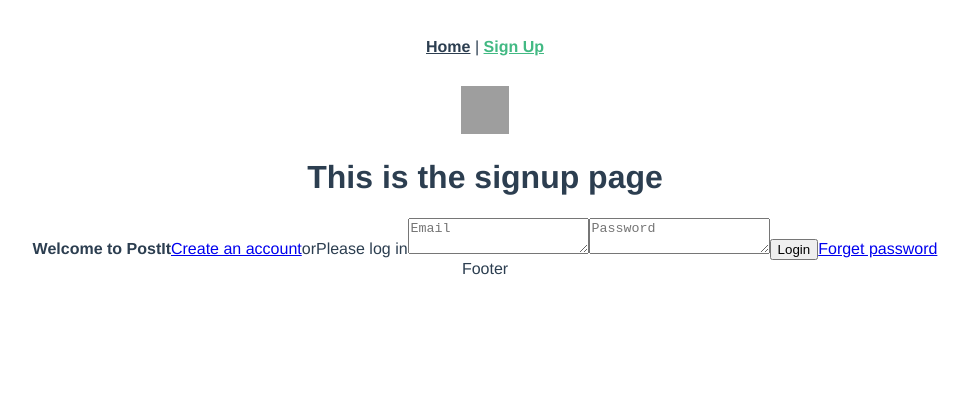
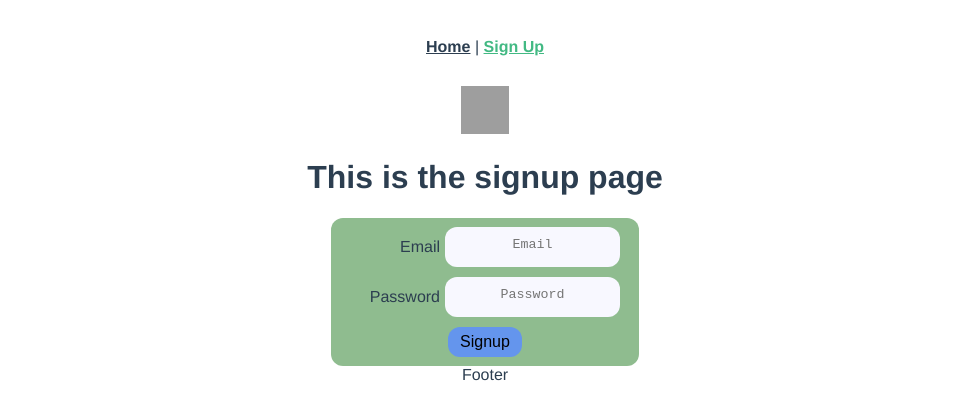
Before and after one commit to yoshiwarrior/WAD-Homework3, a Vue app: page /#/signup in a window 1280 px wide. Shown: the top 420 px of the page, without its empty margins (155-1124 px from the left). Built offline with nearby package versions, Linux system fonts and the light colour scheme; grey boxes are pictures that could not be loaded.

Commit message:
signup page makeup, functionality, and styling

```diff
--- a/src/components/SignUp.vue
+++ b/src/components/SignUp.vue
@@ -1,30 +1,37 @@
 <template>
   <form>
-    <div class="login">
-      <label><b>Welcome to PostIt</b></label>
-      <a href="/">Create an account</a>
-      <label>or</label>
-      <label>Please log in</label>
+    <div class="signup">
+      <div class="input_area">
+        <span>Email</span>
         <textarea
+          class="text_area"
           name="femail"
           id="login_email"
           placeholder="Email"
           required
-      ></textarea>
+        />
+      </div>
+      <div class="input_area">
+        <span>Password</span>
         <textarea
+          :value="password"
+          @input="(event) => (password = event.target.value)"
+          class="text_area"
           name="fpassword"
           id="login_password"
           placeholder="Password"
           required
-      ></textarea>
-      <p v-bind:key="error" v-for="error in this.errors">{{ error }}</p>
+        />
+      </div>
+      <p class="error_message" v-bind:key="error" v-for="error in this.errors">
+        {{ error }}
+      </p>
       <input
         type="submit"
         class="submit_button"
-        value="Login"
+        value="Signup"
         @click.prevent="validatePassword"
       />
-      <a href="/">Forget password</a>
     </div>
   </form>
 </template>
@@ -51,7 +58,7 @@ export default {
           "\nPassword should include at least one uppercase alphabet character."
         );
       }
-      if (!password.match(/[a-z]/) || password.match(/[a-z]/)?.length < 2) {
+      if ((password.match(/[a-z]/g)?.length ?? 0) < 2) {
         this.errors.push(
           "Password should include at least two lowercase alphabet characters."
         );
@@ -65,7 +72,58 @@ export default {
       if (!password.match(/_/) || password.match(/_/).length < 1) {
         this.errors.push('Password should include the character "_".');
       }
+      if (this.errors.length > 0) {
+        this.errors = ["Password is invalid", ...this.errors];
+      }
     },
   },
 };
 </script>
+
+<style>
+.signup {
+  display: flex;
+  flex-direction: column;
+  justify-content: space-between;
+  align-items: center;
+  background-color: darkseagreen;
+  border-radius: 12px;
+  max-width: 300px;
+  padding: 4px;
+  margin: 0 auto;
+}
+
+.submit_button {
+  background-color: cornflowerblue;
+  border-radius: 12px;
+  border: none;
+  padding: 6px 12px;
+  font-size: 16px;
+  margin: 5px;
+}
+
+.error_message {
+  color: darkred;
+  margin: 5px;
+}
+
+.text_area {
+  background-color: ghostwhite;
+  border: none;
+  border-radius: 12px;
+  text-align: center;
+  margin: 5px;
+  padding: 10px 0;
+  resize: none;
+  height: 20px;
+}
+
+.input_area {
+  flex-direction: row;
+  vertical-align: middle;
+  margin-left: auto;
+  margin-right: 10px;
+  display: flex;
+  align-items: center;
+}
+</style>
```
Lines whose indentation alone changed are shown as unchanged.
